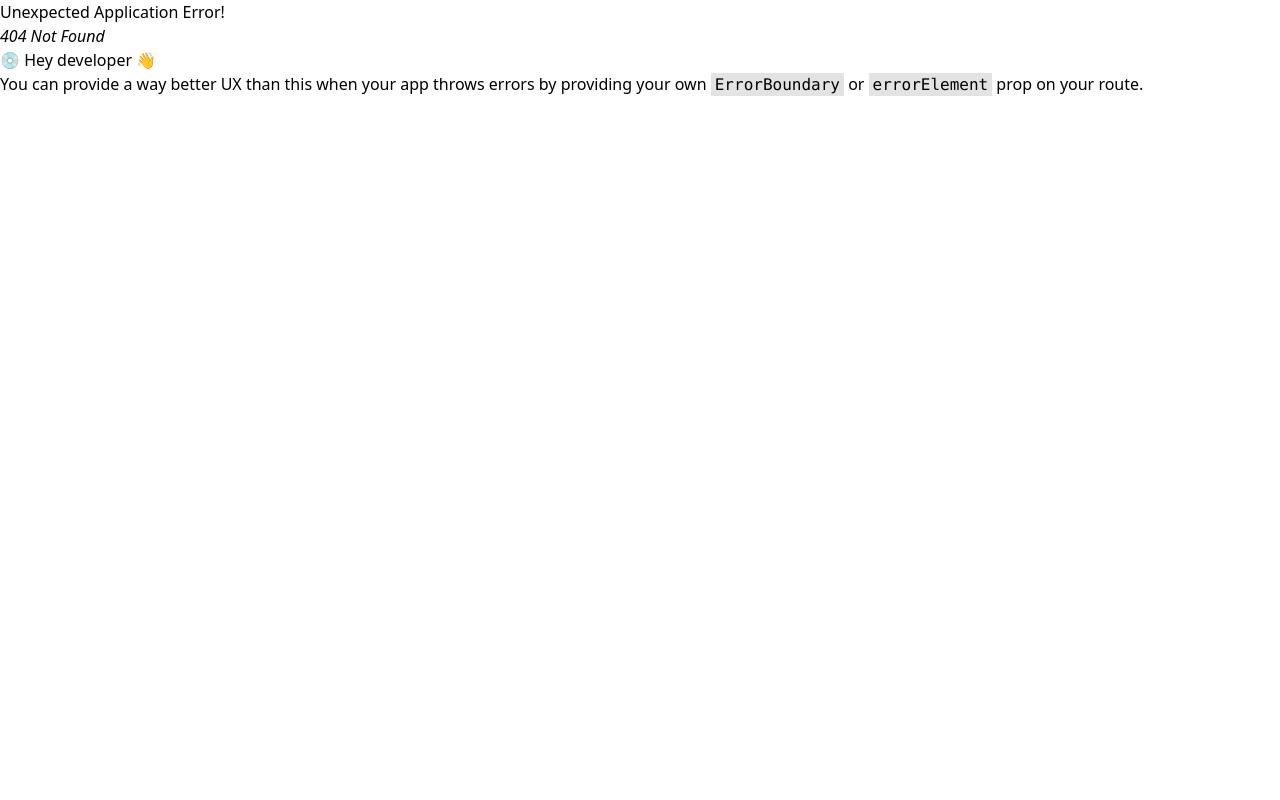
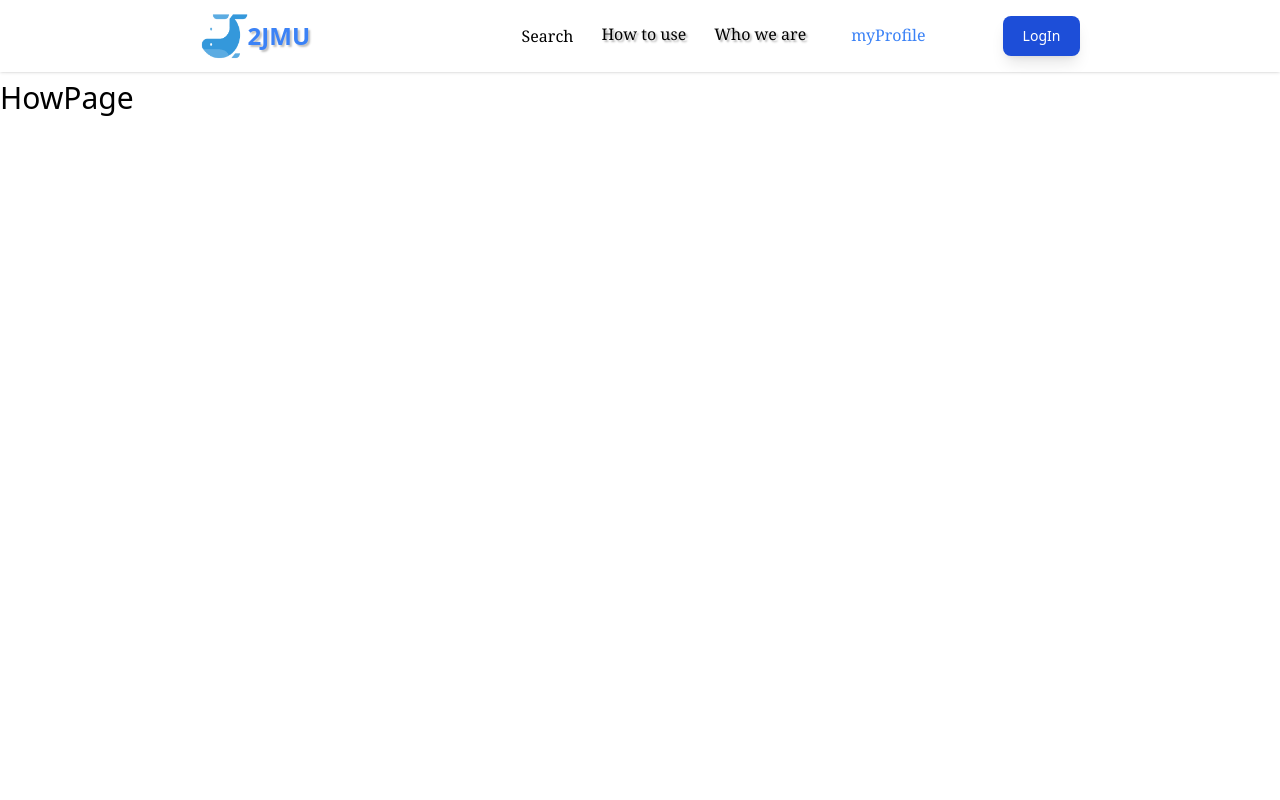
Before and after one commit to marshmallow0-0/Capstone, a React (Create React App) app: page /how in a window 1280 px wide. Before the commit this address had no page. Shown: the top 800 px of the page. Built offline with nearby package versions, Linux system fonts and the light colour scheme.

Commit message:
Update router and  Add router component  file

```diff
--- a/src/menus/BasicMenu.jsx
+++ b/src/menus/BasicMenu.jsx
@@ -1,7 +1,10 @@
 // navbar 구성
 //로고, Search, How to use, Who we are, myProfile, Login 버튼 모양 구성
 //Search, How to use, Who we are, myProfile은 각각 css를 달리하여 이후 통일과정 필요
-import { Link } from "react-router-dom"
+import { BrowserRouter, Link, Route, Routes } from "react-router-dom"
+import SearchPage from "../pages/SearchPage";
+import MainPage from "../pages/MainPage";
+import HowToUsePage from "../pages/HowToUsePage";
 const BasicMenu = () => {
     return (
         <nav id='navbar' className={`fixed top-0 left-0 right-0 flex max-w-full bg-white p-3 z-10 shadow`}>
@@ -11,27 +14,28 @@ const BasicMenu = () => {
                     <div className="flex logoName mt-2 text-2xl  text-blue-500" style={{ textShadow: '2px 2px 2px rgba(0, 0, 0, 0.25)' }}>2JMU</div>
                 </div>
                 <div className="flex space-x-3">
-                    <Link to="">
+                    <Link className="nav-link" to="/search" >
                         <div className="font-serif hover:opacity-70 font-medium transition duration-500 ease-in-out hover:overline-underline hover:text-underline-offset  hover:bg-gray-600 hover:text-white rounded-md p-2">
                             Search
                         </div>
                     </Link>
-                    <Link to="">
+                    <Link className="nav-link" to="/how">
                         <button style={{ textShadow: '2px 2px 2px rgba(0, 0, 0, 0.3)' }} className="outline-slate-200 hover:outline outline-1 rounded hover:shadow-inner md:hover:text-black-700 hover:rounded-lg  inline-block text-base  transition-all  font-serif font-medium ease-in-out duration-700 opacity-300 leading-tight p-2">
                             How to use
                         </button>
                     </Link>
-                    <Link to="">
+
+                    <Link className="nav-link" to="/who">
                         <div style={{ textShadow: '2px 2px 2px rgba(0, 0, 0, 0.3)' }} className=" btnFloat  hover:text-underline-offset hover:overline-underline hover:underline-offset-8 md:hover:text-blue-700    inline-block text-base transform  transition-all duration-500 font-serif font-medium  leading-tight p-2" >
                             Who we are
                         </div>
                     </Link>
-                    <Link to="">
+                    <Link className="nav-link" to="/myProfile">
                         <div className="border  border-white rounded-md hover:border-gray-50 text-blue-500 hover:bg-gray-200 py-2 px-4 text-base mx-2 font-serif font-medium leading-tight relative p-2">
                             myProfile
                         </div>
                     </Link>
-                    <Link to="">
+                    <Link className="nav-link" to="/login">
                         <div>
                             <button type="button" className="ml-10 text-white bg-blue-700 hover:bg-blue-800 focus:ring-4 focus:outline-none  focus:ring-blue-300 font-medium rounded-lg text-sm px-5 py-2.5 text-center shadow-lg inline-flex items-center">
                                 LogIn
@@ -39,6 +43,7 @@ const BasicMenu = () => {
                         </div>
                     </Link>
                 </div>
+
             </div>
         </nav >
     );
--- /dev/null
+++ b/src/pages/HowToUsePage.jsx
@@ -0,0 +1,13 @@
+import BasicLayout from "../layouts/BasicLayout";
+
+const HowToUsePage = () => {
+    return (
+        <BasicLayout>
+
+            <div className="text-3xl">HowPage</div>
+        </BasicLayout>
+
+    );
+}
+
+export default HowToUsePage;
--- /dev/null
+++ b/src/pages/LoginPage.jsx
@@ -0,0 +1,9 @@
+const LoginPage = () => {
+    return (
+        <div>
+            Login
+        </div>
+    );
+}
+
+export default LoginPage;
--- /dev/null
+++ b/src/pages/MyProfilePage.jsx
@@ -0,0 +1,13 @@
+import BasicLayout from "../layouts/BasicLayout";
+
+const SearchPage = () => {
+    return (
+        <BasicLayout>
+
+            <div className="text-3xl">SearchPage</div>
+        </BasicLayout>
+
+    );
+}
+
+export default SearchPage;
--- /dev/null
+++ b/src/pages/SearchPage.jsx
@@ -0,0 +1,13 @@
+import BasicLayout from "../layouts/BasicLayout";
+
+const SearchPage = () => {
+    return (
+        <BasicLayout>
+
+            <div className="text-3xl">SearchPage</div>
+        </BasicLayout>
+
+    );
+}
+
+export default SearchPage;
--- /dev/null
+++ b/src/pages/WhoWeArePage.jsx
@@ -0,0 +1,12 @@
+import BasicLayout from "../layouts/BasicLayout";
+
+const WhoWeArePage = () => {
+    return (
+        <BasicLayout>
+            <div className="text-3xl">WhoWeArePage</div>
+        </BasicLayout>
+
+    );
+}
+
+export default WhoWeArePage;
--- a/src/router/root.js
+++ b/src/router/root.js
@@ -1,28 +1,41 @@
 import { Suspense, lazy } from "react";
-import AboutPage from "../pages/todo/AboutPage";
-import todoRouter from "./todoRouter";
 
 const { createBrowserRouter } = require("react-router-dom");
 
 const Loading = <div>Loading....</div>
 const Main = lazy(() => import("../pages/MainPage"))
-const About = lazy(() => import("../pages/todo/AboutPage"))
-const TodoIndex = lazy(() => import("../pages/todo/IndexPage"))
-const TodoList = lazy(() => import("../pages/todo/ListPage"))
+const How = lazy(() => import("../pages/HowToUsePage"))
+const Who = lazy(() => import("../pages/WhoWeArePage"))
+const Login = lazy(() => import("../pages/LoginPage"))
+const MyProfile = lazy(() => import("../pages/MyProfilePage"))
+const Search = lazy(() => import("../pages/SearchPage"))
 
 const root = createBrowserRouter([
     {
-        path: "",
+        path: "/",
         element: <Suspense fallback={Loading}><Main /></Suspense>
     },
     {
-        path: "about",
-        element: <Suspense fallback={Loading}><About /></Suspense>
+        path: "/search",
+        element: <Suspense fallback={Loading}><Search /></Suspense>//search 라우트 추가
     },
     {
-        path: "todo",
-        element: <Suspense fallback={Loading}><TodoIndex /></Suspense>,
-        children: todoRouter() // todo 파일 접근 편리하게
+        path: "/how",
+        element: <Suspense fallback={Loading}><How /></Suspense>//how 라우트 추가
+    },
+    ,
+    {
+        path: "/who",
+        element: <Suspense fallback={Loading}><Who /></Suspense> //who 라우트 추가
+    },
+    ,
+    {
+        path: "/myprofile",
+        element: <Suspense fallback={Loading}><MyProfile /></Suspense> //myprofile 라우트 추가
+    },
+    {
+        path: "/login",
+        element: <Suspense fallback={Loading}><Login /></Suspense>//login 라우트 추가
     }
 ])
 
```
